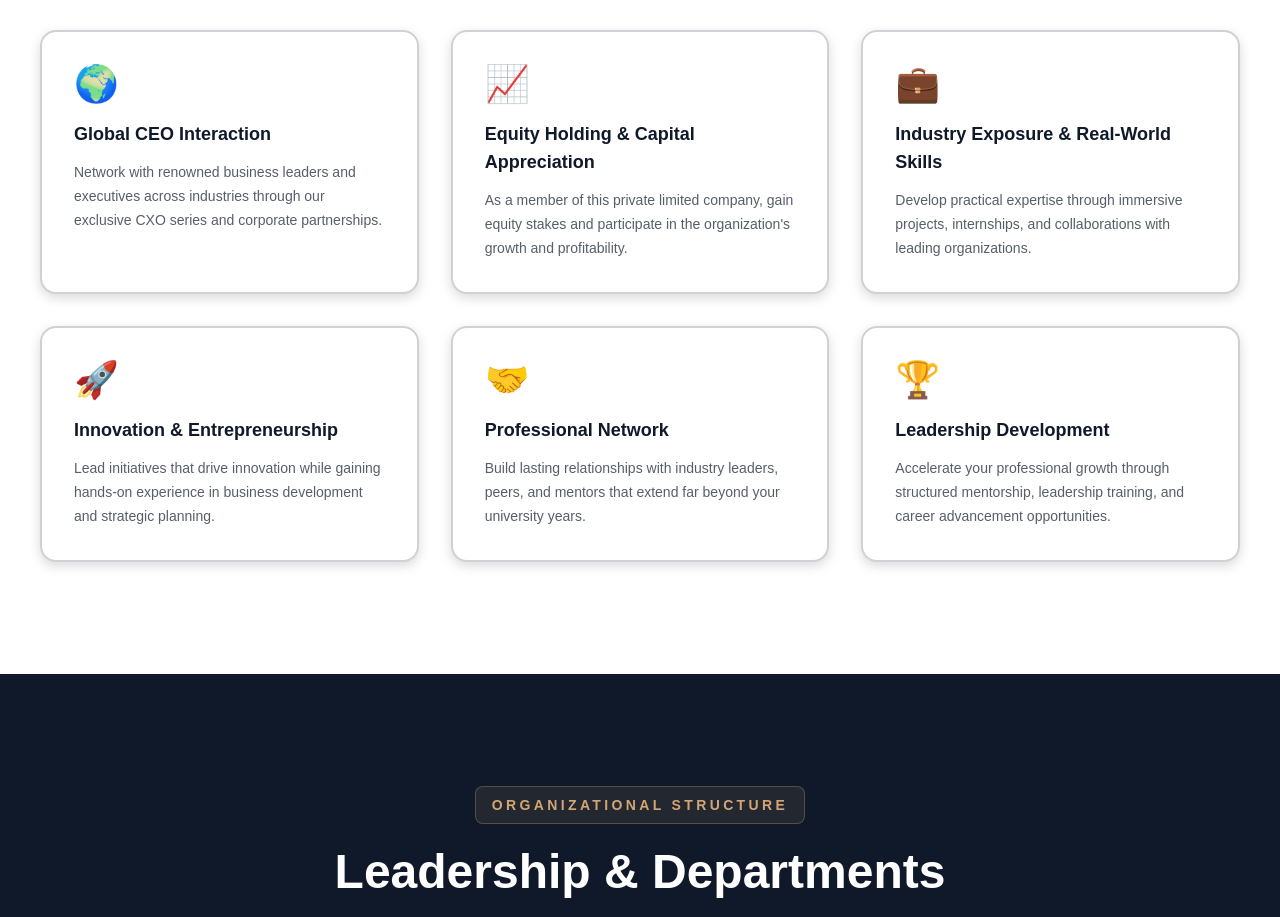
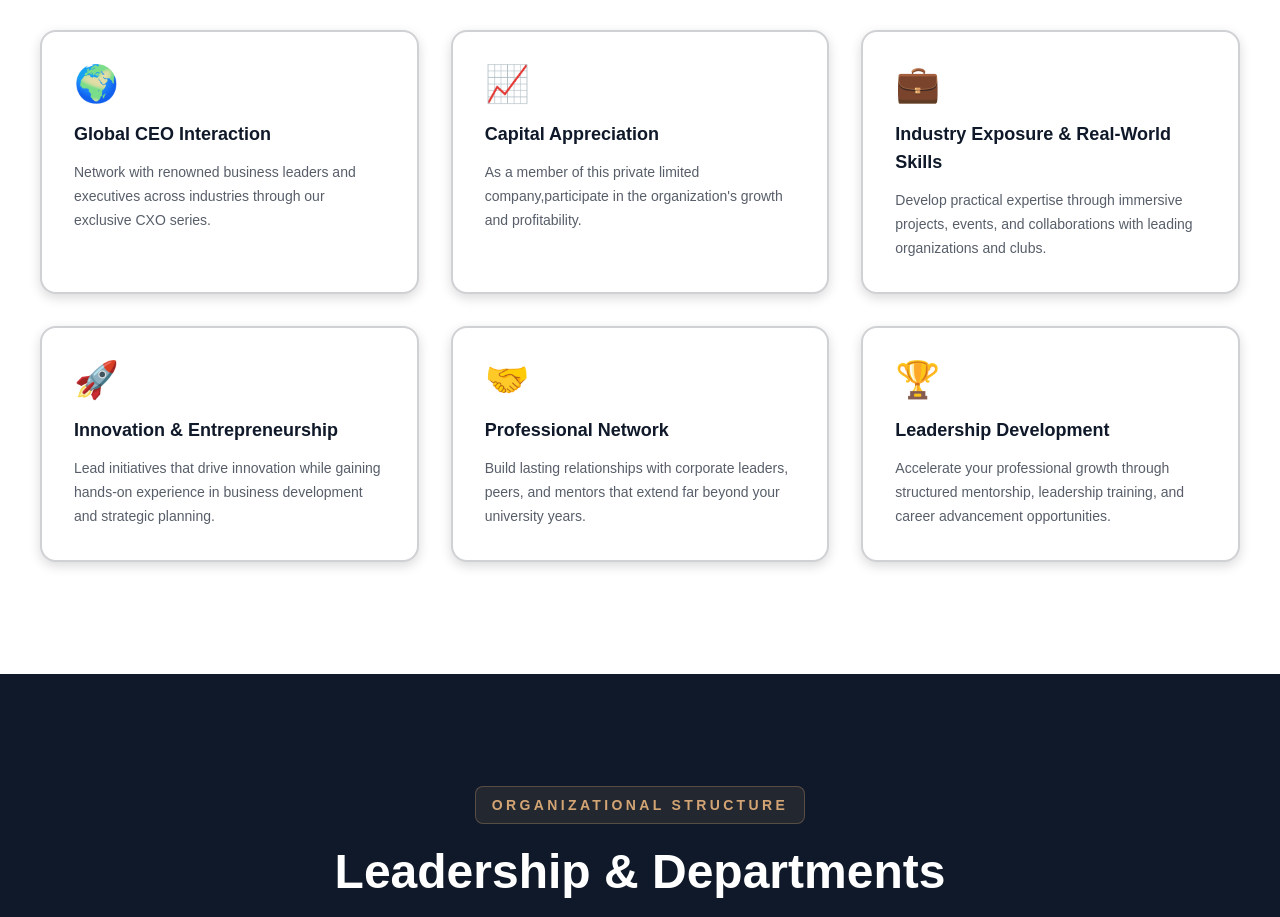
Before and after one commit to Rudrakshgupta22/ElCWEB, a React (Vite) app: page / in a window 1280 px wide. Shown: the part 2620-3537 px from the top of the page. Built offline with nearby package versions, Linux system fonts and the light colour scheme; the HTML template or start-up script is replaced by a standard one.

Commit message:
Final commit

```diff
--- a/src/components/ValueProposition.jsx
+++ b/src/components/ValueProposition.jsx
@@ -3,17 +3,17 @@ function ValueProposition() {
     {
       icon: '🌍',
       title: 'Global CEO Interaction',
-      description: 'Network with renowned business leaders and executives across industries through our exclusive CXO series and corporate partnerships.'
+      description: 'Network with renowned business leaders and executives across industries through our exclusive CXO series.'
     },
     {
       icon: '📈',
-      title: 'Equity Holding & Capital Appreciation',
-      description: 'As a member of this private limited company, gain equity stakes and participate in the organization\'s growth and profitability.'
+      title: 'Capital Appreciation',
+      description: 'As a member of this private limited company,participate in the organization\'s growth and profitability.'
     },
     {
       icon: '💼',
       title: 'Industry Exposure & Real-World Skills',
-      description: 'Develop practical expertise through immersive projects, internships, and collaborations with leading organizations.'
+      description: 'Develop practical expertise through immersive projects, events, and collaborations with leading organizations and clubs.'
     },
     {
       icon: '🚀',
@@ -23,7 +23,7 @@ function ValueProposition() {
     {
       icon: '🤝',
       title: 'Professional Network',
-      description: 'Build lasting relationships with industry leaders, peers, and mentors that extend far beyond your university years.'
+      description: 'Build lasting relationships with corporate leaders, peers, and mentors that extend far beyond your university years.'
     },
     {
       icon: '🏆',
```
Also changed, not shown: whatsapp.txt (added).
